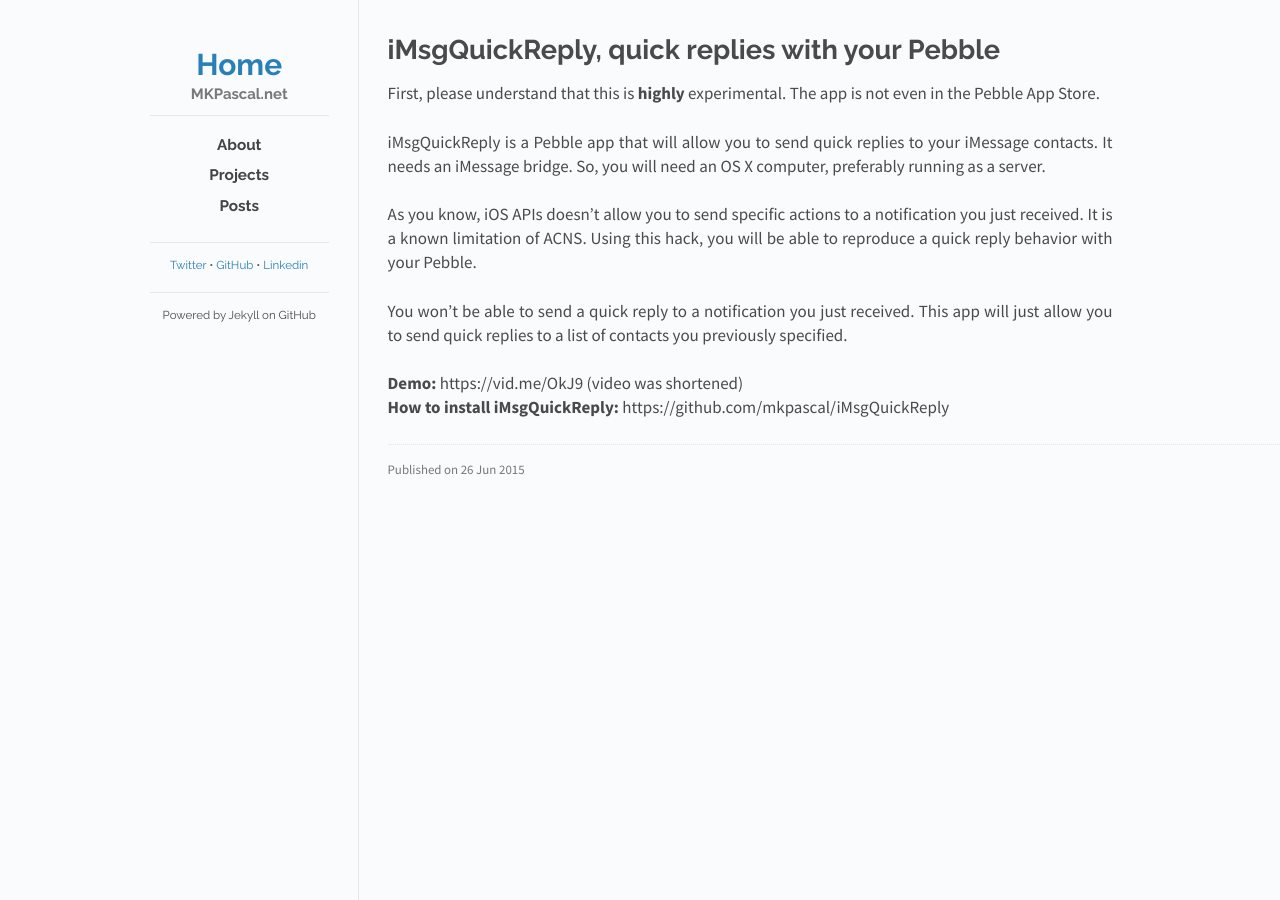
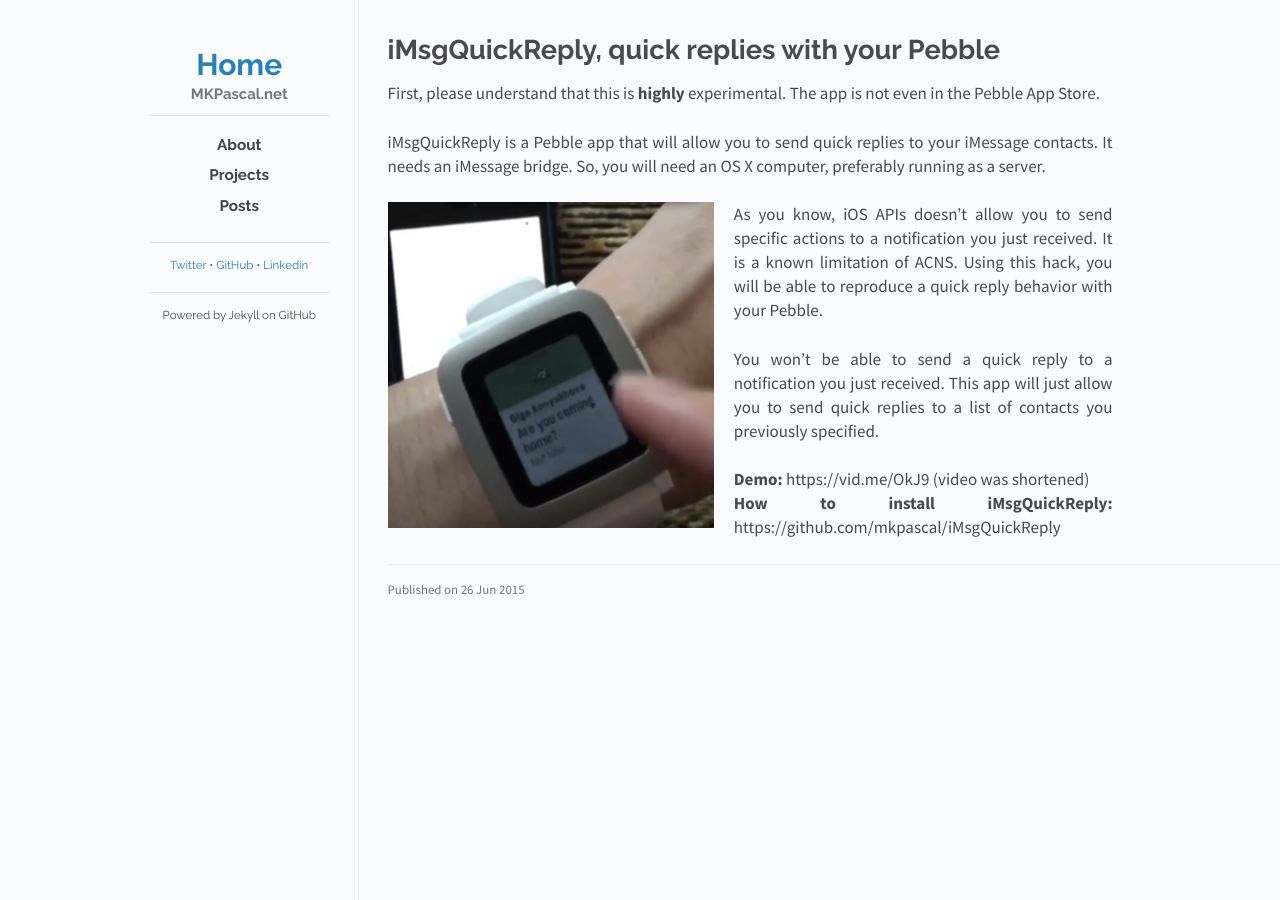
Before and after one commit to mkpascal/mkpascal.github.io, a Jekyll site: the page built from _posts/2015-06-26-imsgquickreply-pebble-time.md, in a window 1280 px wide. Built offline with Jekyll 4.4.1, drawn with Linux system fonts in a browser that asks for light colours; nearby versions of some CDN libraries.

Commit message:
Update 2015-06-26-imsgquickreply-pebble-time.md

```diff
--- a/_posts/2015-06-26-imsgquickreply-pebble-time.md
+++ b/_posts/2015-06-26-imsgquickreply-pebble-time.md
@@ -10,6 +10,8 @@ First, please understand that this is **highly** experimental. The app is not ev
 iMsgQuickReply is a Pebble app that will allow you to send quick replies to your iMessage contacts.
 It needs an iMessage bridge. So, you will need an OS X computer, preferably running as a server.
 
+<img src="https://www.mkpascal.net/images/public/pebble.png" style="width:45%;float:left;padding: 0px 20px 10px 0px;">
+
 As you know, iOS APIs doesn't allow you to send specific actions to a notification you just received.
 It is a known limitation of ACNS. Using this hack, you will be able to reproduce a quick reply behavior with your Pebble.
 
```
